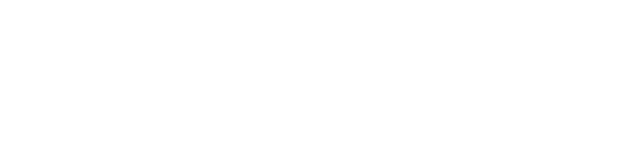
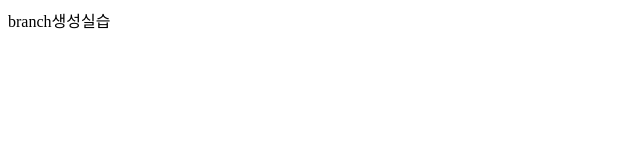
Before and after one commit to gojae91/Javascript_project, a plain HTML site: page index.html in a window 1280 px wide. Shown: the whole page, without its empty margins (0-640 px from the left). Drawn offline with Linux system fonts and the light colour scheme.

Commit message:
메인페이지 생성

```diff
--- a/index.html
+++ b/index.html
@@ -6,6 +6,6 @@
     <title>JAVASCRIPT</title>
 </head>
 <body>
-    <div></div>
+    <div>branch생성실습</div>
 </body>
 </html>
```
